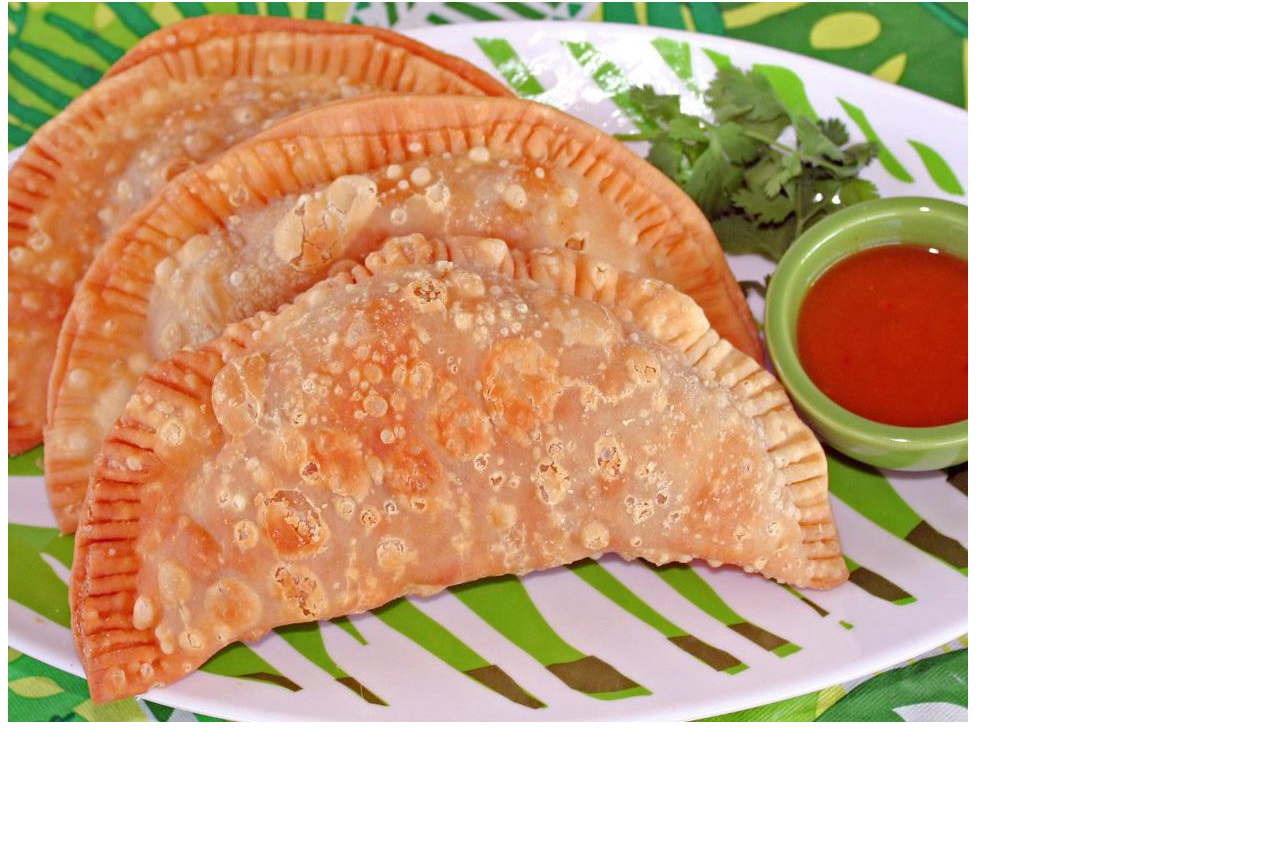
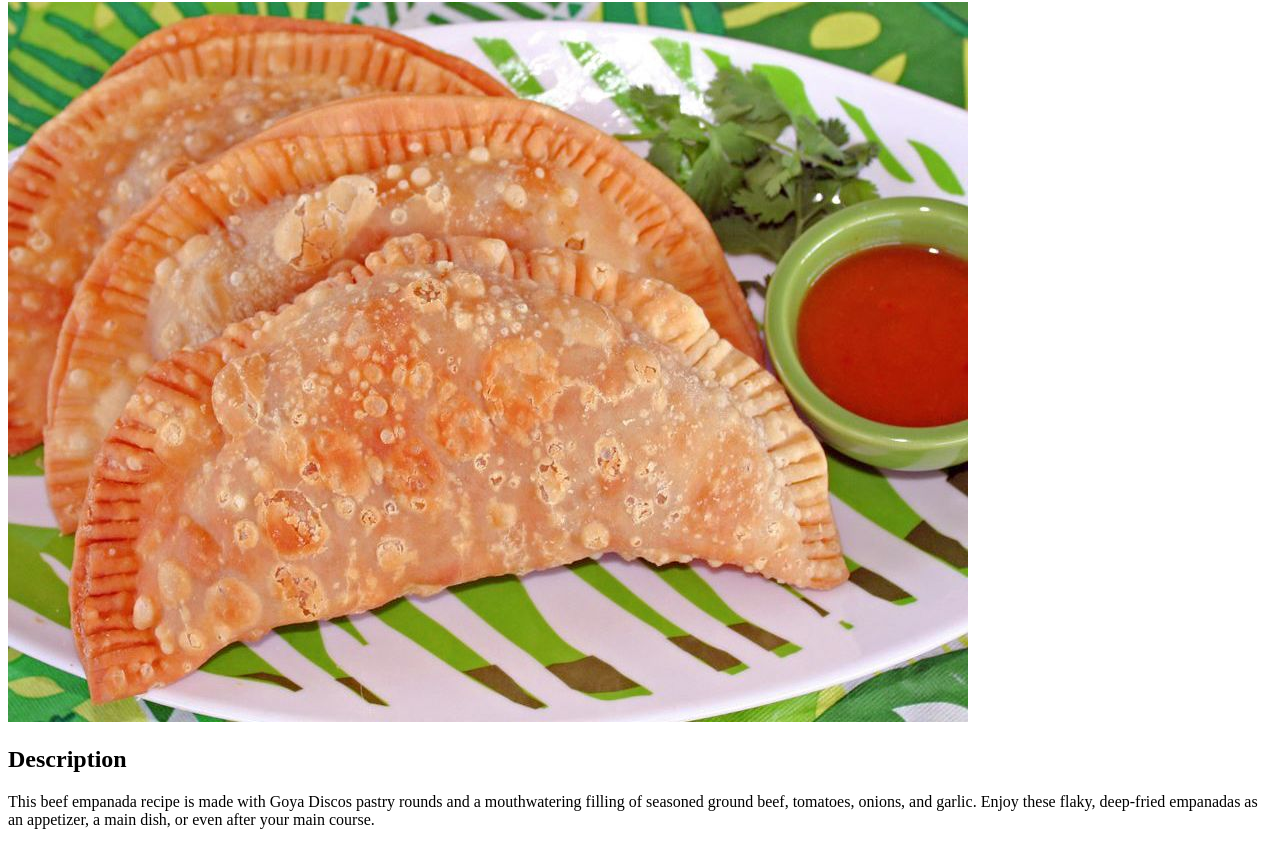
Before and after one commit to nz159/odin-recipes, a plain HTML site: page recipes/empanadas.html in a window 1280 px wide. Shown: the part 78-923 px from the top of the page. Before the commit the page ends 812 px from the top, so only its background shows below. Drawn offline with Linux system fonts and the light colour scheme.

Commit message:
Add description for empanadas

```diff
--- a/recipes/empanadas.html
+++ b/recipes/empanadas.html
@@ -7,6 +7,10 @@
 
     <body>
         <h1>Empanadas</h1>
-        <img src="../images/empanadas.jpg" alt ="Picture of three delicious empanadas">
+        <img src="../images/empanadas.jpg" alt ="Three delicious empanadas">
+        <h2>Description</h2>
+        <p>This beef empanada recipe is made with Goya Discos pastry rounds and a mouthwatering filling of seasoned ground beef,
+            tomatoes, onions, and garlic. Enjoy these flaky, deep-fried empanadas as an appetizer, a main dish, or even after your
+            main course.</p>
     </body>
 </html>
```
